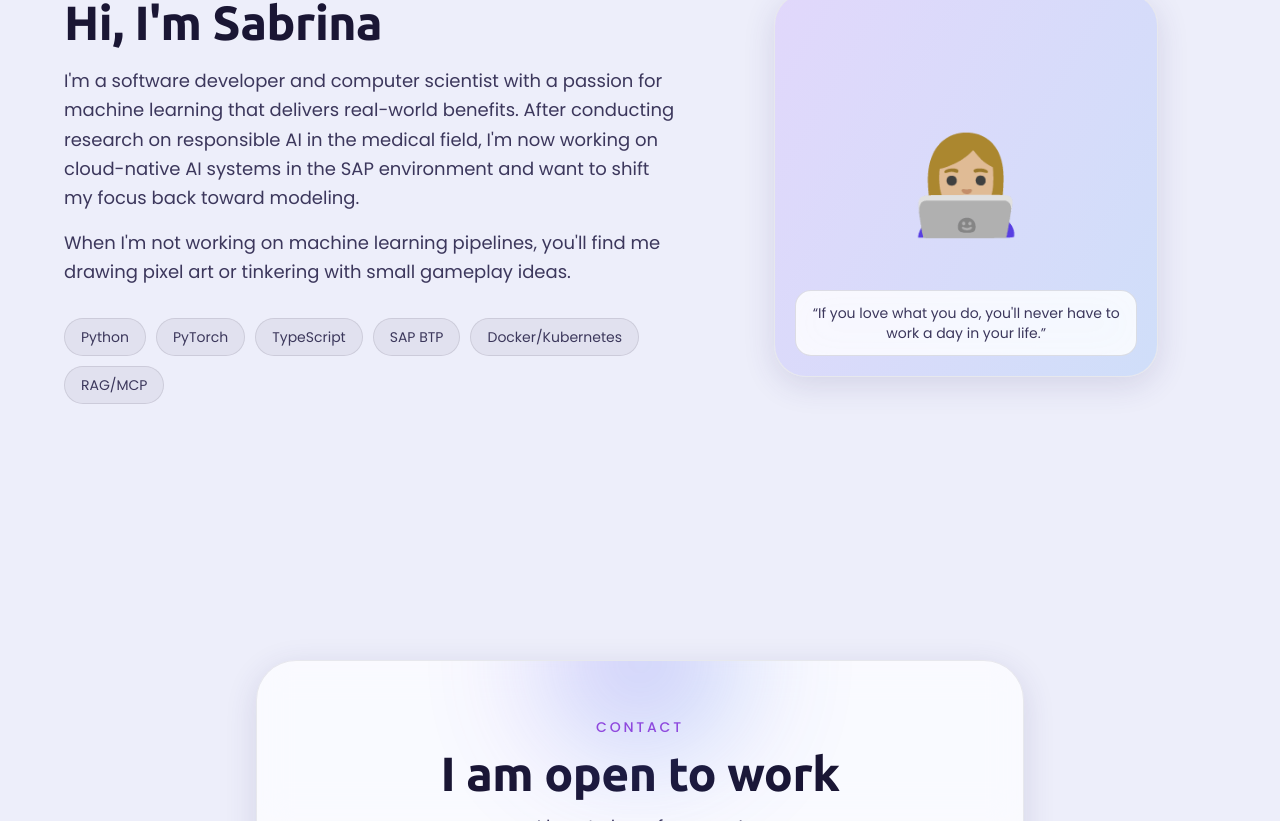
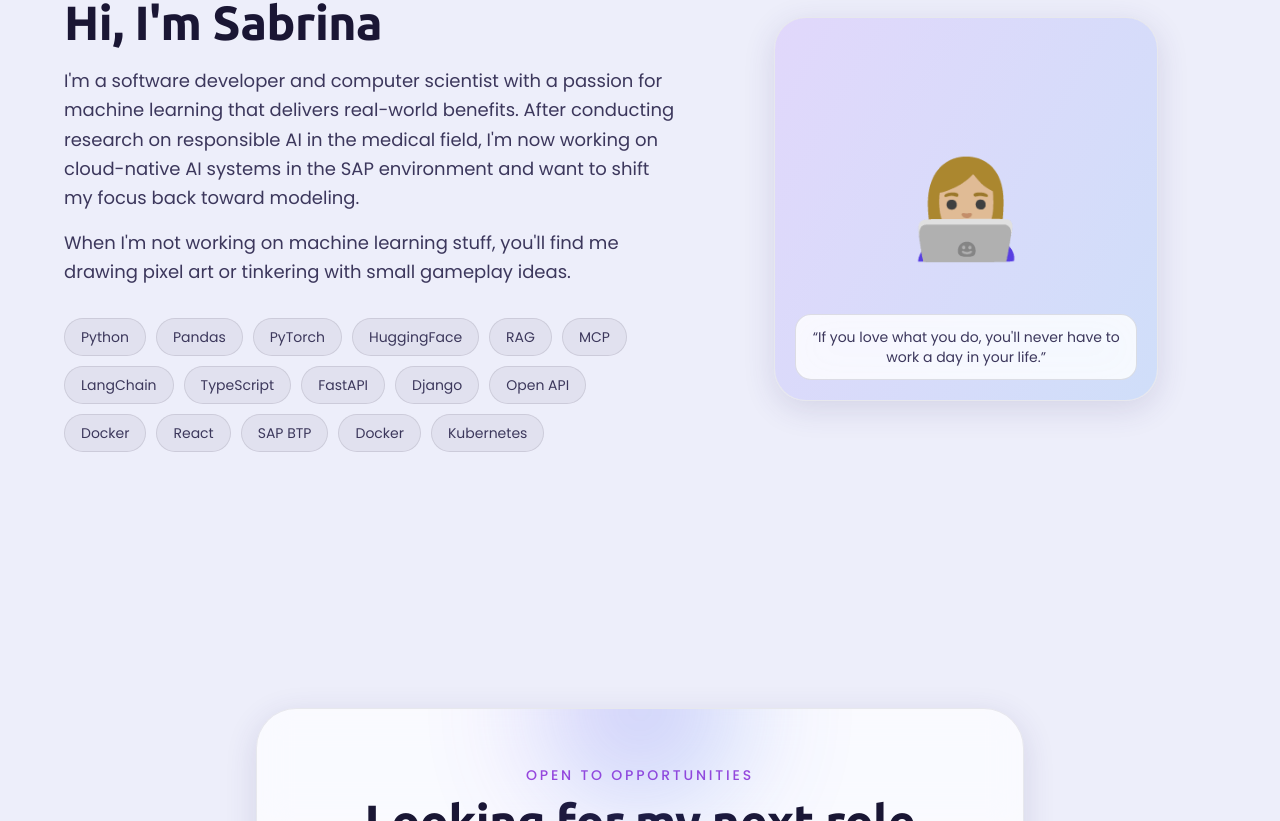
Before and after one commit to sabrinahartung/sabrinahartung.github.io, a React (Vite) app: page / in a window 1280 px wide. Shown: the part 1979-2800 px from the top of the page. Built offline with nearby package versions, Linux system fonts and the light colour scheme.

Commit message:
add about and contact

```diff
--- a/src/components/About.tsx
+++ b/src/components/About.tsx
@@ -2,11 +2,21 @@ import { useReveal } from "../hooks/useReveal";
 
 const skills = [
   "Python",
+  "Pandas",
   "PyTorch",
+  "HuggingFace",
+  "RAG",
+  "MCP",
+  "LangChain",
   "TypeScript",
+  "FastAPI",
+  "Django",
+  "Open API",
+  "Docker",
+  "React",
   "SAP BTP",
-  "Docker/Kubernetes",
-  "RAG/MCP",
+  "Docker",
+  "Kubernetes"
 ];
 
 export default function About() {
@@ -40,7 +50,7 @@ export default function About() {
             className="reveal mt-4 text-lg leading-relaxed text-mist"
             style={{ transitionDelay: "160ms" }}
           >
-            When I'm not working on machine learning pipelines, you'll find me
+            When I'm not working on machine learning stuff, you'll find me
             drawing pixel art or tinkering with small gameplay ideas.
           </p>
 
--- a/src/components/Contact.tsx
+++ b/src/components/Contact.tsx
@@ -1,9 +1,11 @@
 import { useReveal } from "../hooks/useReveal";
+import { asset } from "../lib/asset";
 
+// 👉 Set your real contact details here.
+const EMAIL = "sabrinahartung.application@proton.me";
 const socials = [
-  { label: "Email", href: "mailto:hello@example.com", icon: "✉️" },
-  { label: "GitHub", href: "#", icon: "🐙" },
-  { label: "LinkedIn", href: "#", icon: "💼" },
+  { label: "LinkedIn", href: "https://www.linkedin.com/in/sabrina-hartung-255056110/", icon: "💼" },
+  { label: "GitHub", href: "https://github.com/sabrinahartung", icon: "🐙" },
 ];
 
 export default function Contact() {
@@ -17,29 +19,33 @@ export default function Contact() {
           <div className="absolute -top-24 left-1/2 h-48 w-48 -translate-x-1/2 rounded-full bg-brand-gradient opacity-30 blur-3xl" />
 
           <p className="mb-3 font-body text-sm font-medium uppercase tracking-[0.2em] text-orchid">
-            Contact
+            Open to opportunities
           </p>
           <h2 className="font-display text-4xl font-bold sm:text-5xl">
-            I am open to work
+            Looking for my next role
           </h2>
-          <p className="mx-auto mt-4 max-w-md text-lg text-mist">
-            I love to hear from you!
+          <p className="mx-auto mt-4 max-w-lg text-lg text-mist">
+            I'm open to AI / ML Engineer roles and research-driven teams building
+            responsible, real-world AI. If you're hiring or think I'd be a good
+            fit I'd love to hear from you.
           </p>
 
-          <a
-            href="mailto:hello@example.com"
-            className="btn-primary mt-8 text-base"
-          >
-            Send a message
-            <span aria-hidden>→</span>
-          </a>
+          {/* Primary actions */}
+          <div className="mt-8 flex flex-wrap items-center justify-center gap-3">
+            <a href={`mailto:${EMAIL}`} className="btn-primary text-base">
+              Email me
+              <span aria-hidden>→</span>
+            </a>
+          </div>
 
           {/* Socials */}
-          <div className="mt-10 flex flex-wrap items-center justify-center gap-3">
+          <div className="mt-8 flex flex-wrap items-center justify-center gap-3">
             {socials.map((s) => (
               <a
                 key={s.label}
                 href={s.href}
+                target="_blank"
+                rel="noreferrer"
                 className="btn-ghost !px-5 !py-2.5 text-sm"
               >
                 <span aria-hidden>{s.icon}</span>
```
